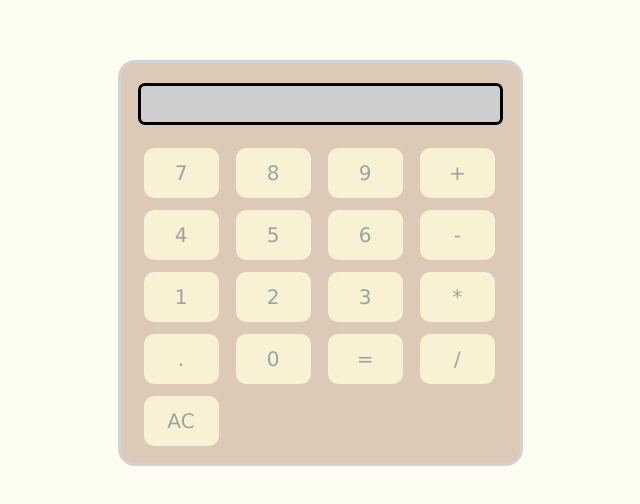
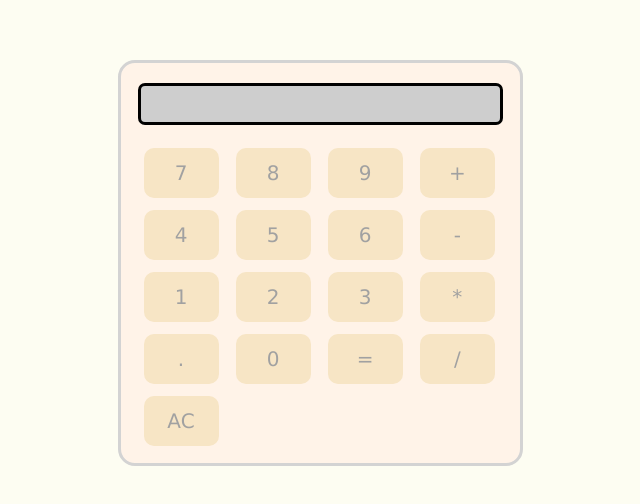
Before and after one commit to juannpg/practica-calculadora, a plain HTML site: page index.html in a window 1280 px wide. Shown: the part 140-644 px from the top of the page, without its empty margins (320-960 px from the left). Drawn offline with Linux system fonts and the light colour scheme.

Commit message:
cambio los colores del fondo de la calculadora y de los botones, que no me convencian

```diff
--- a/css/estilos.css
+++ b/css/estilos.css
@@ -15,7 +15,7 @@ p {
 }
 
 #calculadora {
-  background-color: #ddc9b8;
+  background-color: #fff3e8;
   border-style: solid;
   border-color: #d3d3d3;
   border-radius: 17px;
@@ -55,7 +55,7 @@ button {
   font-family: 'Lucida Sans', 'Lucida Sans Regular', 'Lucida Grande', 'Lucida Sans Unicode', Geneva, Verdana, sans-serif;
   font-size: 20px;
   border-radius: 10px;
-  background-color :#f8f1d4;
+  background-color :#f7e5c5;
   color: rgb(161, 161, 161);
   border: none;
   padding: 10px 20px;
```
